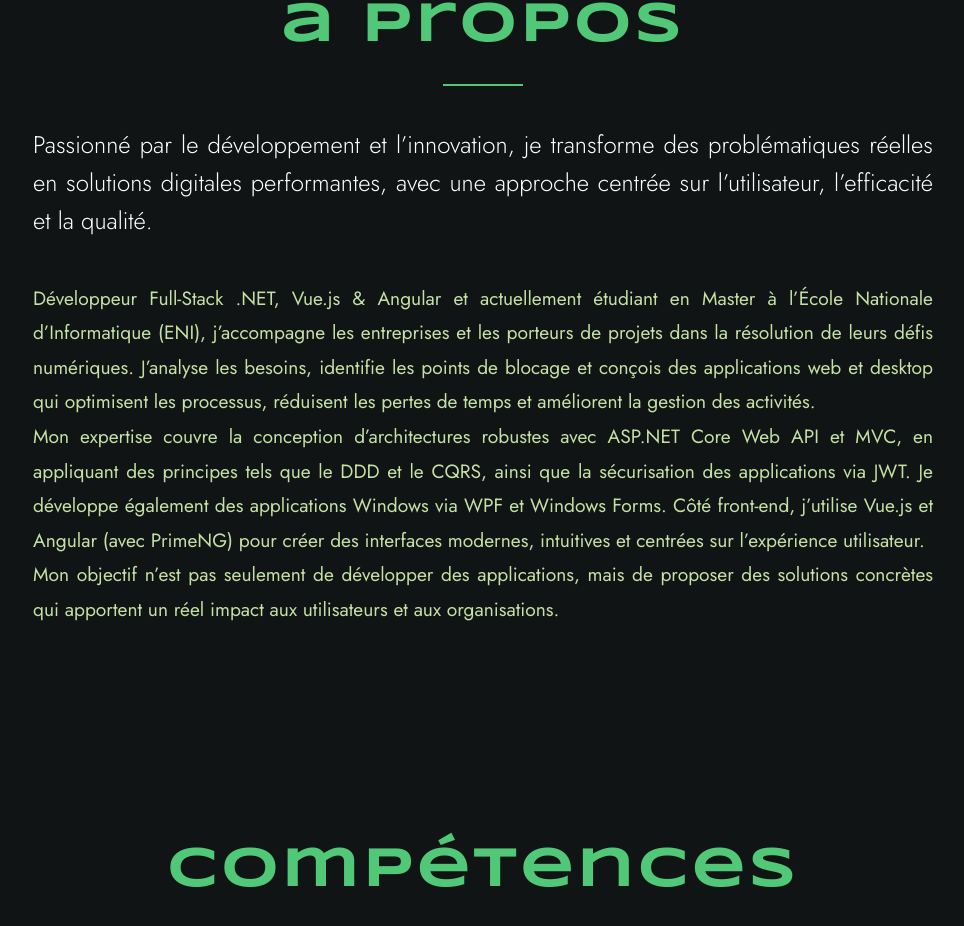
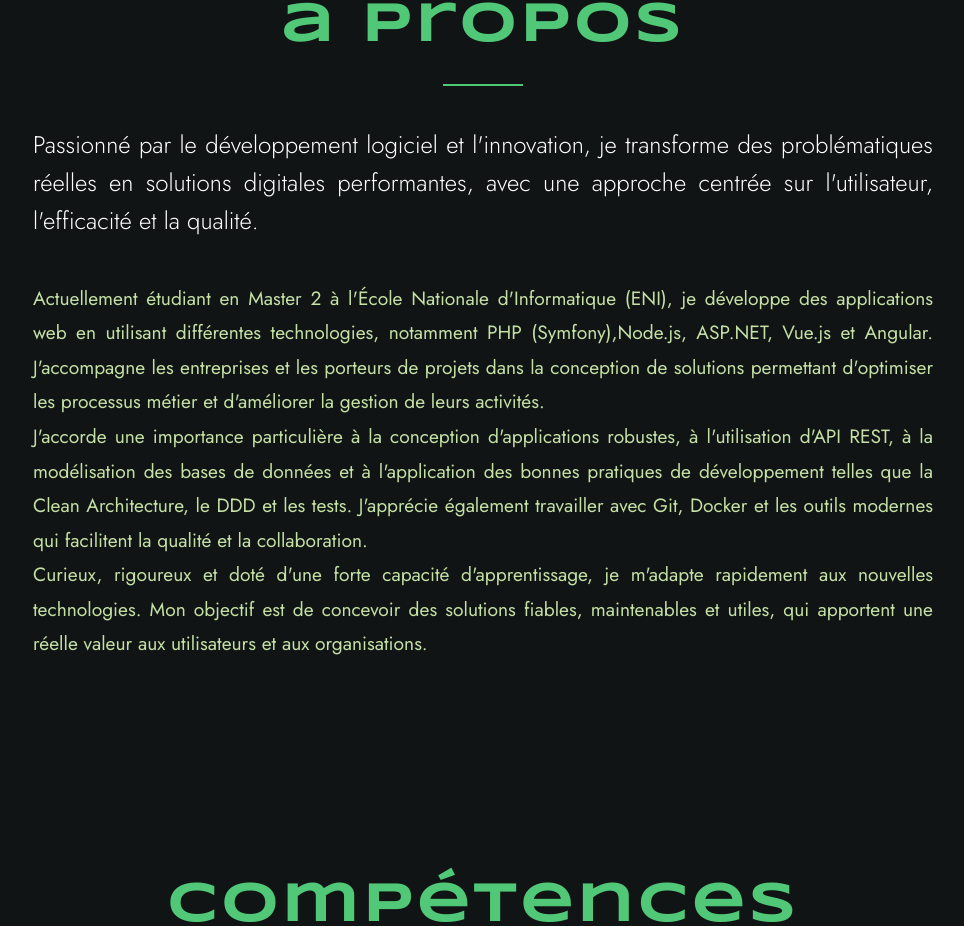
Before and after one commit to kelly-alphador/MyPortfolio, a Vue app: page / in a window 1280 px wide. Shown: the part 1039-1965 px from the top of the page, without its empty margins (177-1141 px from the left). Built offline with nearby package versions, Linux system fonts and the light colour scheme; a web font is replaced by a local one.

Commit message:
mise a jour

```diff
--- a/src/components/About.vue
+++ b/src/components/About.vue
@@ -3,18 +3,18 @@
     <div class="about-container">
       <h2 class="about-title">a propos</h2>
       <p class="about-intro">
-       Passionné par le développement et l’innovation, je transforme des problématiques réelles en solutions digitales performantes, avec une approche centrée sur l’utilisateur, l’efficacité et la qualité.
+          Passionné par le développement logiciel et l'innovation, je transforme des problématiques réelles en solutions digitales performantes, avec une approche centrée sur l'utilisateur, l'efficacité et la qualité.
       </p>
 
       <div class="about-description">
         <p>
-            Développeur Full-Stack .NET, Vue.js & Angular et actuellement étudiant en Master à l’École Nationale d’Informatique (ENI), j’accompagne les entreprises et les porteurs de projets dans la résolution de leurs défis numériques. J’analyse les besoins, identifie les points de blocage et conçois des applications web et desktop qui optimisent les processus, réduisent les pertes de temps et améliorent la gestion des activités.
+            Actuellement étudiant en Master 2 à l'École Nationale d'Informatique (ENI), je développe des applications web en utilisant différentes technologies, notamment PHP (Symfony),Node.js, ASP.NET, Vue.js et Angular. J'accompagne les entreprises et les porteurs de projets dans la conception de solutions permettant d'optimiser les processus métier et d'améliorer la gestion de leurs activités.
         </p>
         <p>
-          Mon expertise couvre la conception d’architectures robustes avec ASP.NET Core Web API et MVC, en appliquant des principes tels que le DDD et le CQRS, ainsi que la sécurisation des applications via JWT. Je développe également des applications Windows via WPF et Windows Forms. Côté front-end, j’utilise Vue.js et Angular (avec PrimeNG) pour créer des interfaces modernes, intuitives et centrées sur l’expérience utilisateur.
+          J'accorde une importance particulière à la conception d'applications robustes, à l'utilisation d'API REST, à la modélisation des bases de données et à l'application des bonnes pratiques de développement telles que la Clean Architecture, le DDD et les tests. J'apprécie également travailler avec Git, Docker et les outils modernes qui facilitent la qualité et la collaboration.
         </p>
         <p>
-          Mon objectif n’est pas seulement de développer des applications, mais de proposer des solutions concrètes qui apportent un réel impact aux utilisateurs et aux organisations.
+          Curieux, rigoureux et doté d'une forte capacité d'apprentissage, je m'adapte rapidement aux nouvelles technologies. Mon objectif est de concevoir des solutions fiables, maintenables et utiles, qui apportent une réelle valeur aux utilisateurs et aux organisations.
         </p>
       </div>
     </div>
--- a/src/components/Home.vue
+++ b/src/components/Home.vue
@@ -86,12 +86,13 @@ export default {
       setTimeout(() => {
         this.typed = new Typed(this.$refs.typedElement, {
           strings: [
-            "Full-Stack Developer",
-            ".NET / Angular.js",
-            "Full-Stack Developer",
-            ".NET / Vue.js",
-            "Full-Stack Developer",
-            ".NET / Angular.js",
+            "Développeur Logiciel",
+            "Développeur Logiciel",
+            "Développeur Logiciel",
+            "Développeur Logiciel",
+            "Développeur Logiciel",
+            "Développeur Logiciel",
+            "Développeur Logiciel",
           ],
           typeSpeed: 60,
           backSpeed: 30,
```
